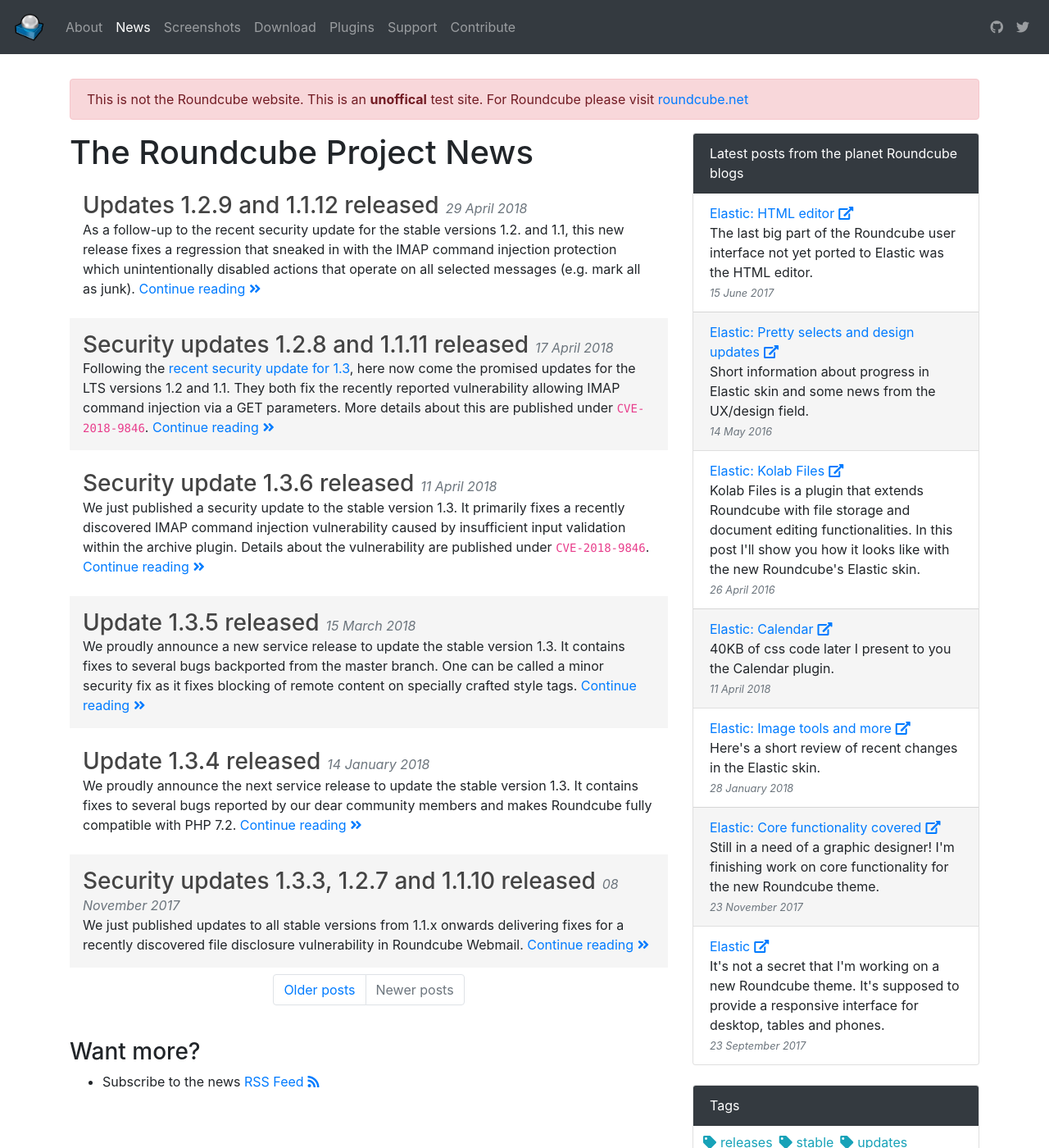
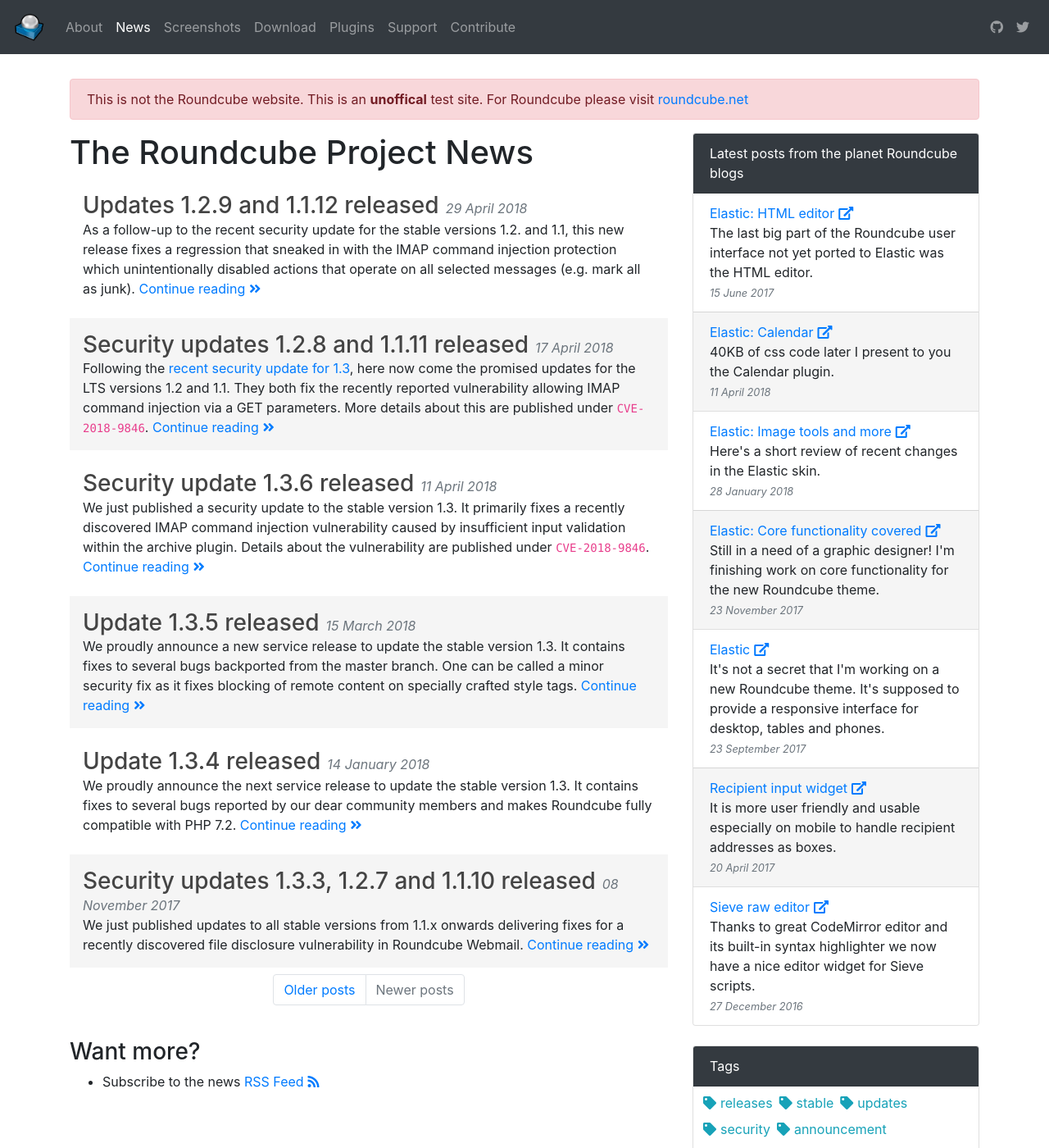
Before and after one commit to roundcube/roundcube.github.com, a Jekyll site: the page built from news/index.html, in a window 1280 px wide and 1400 px high. Shown: the whole window at 82% size. Built offline with Jekyll 4.4.1, drawn with Linux system fonts in a browser that asks for light colours; nearby versions of some CDN libraries; the list of posts is cut into pages by our own code; comment, search, counter and statistics services are not loaded.

Commit message:
sync blog entries with live site

```diff
--- a/_includes/roundcubeinbox.html
+++ b/_includes/roundcubeinbox.html
@@ -2,18 +2,6 @@
     <a href="https://kolabian.wordpress.com/2018/06/15/elastic-html-editor/" class="external-link" target="_blank">Elastic: HTML editor</a><br>
     The last big part of the Roundcube user interface not yet ported to Elastic was the HTML editor.<br>
     <span class="postdate text-muted font-italic small">15 June 2017</span>
-</li>
-
-<li class="list-group-item">
-    <a href="https://kolabian.wordpress.com/2018/05/14/elastic-pretty-selects-and-design-updates/" class="external-link" target="_blank">Elastic: Pretty selects and design updates</a><br>
-    Short information about progress in Elastic skin and some news from the UX/design field.<br>
-    <span class="postdate text-muted font-italic small">14 May 2016</span>
-</li>
-
-<li class="list-group-item">
-    <a href="https://kolabian.wordpress.com/2018/04/26/elastic-kolab-files/" class="external-link" target="_blank">Elastic: Kolab Files</a><br>
-    Kolab Files is a plugin that extends Roundcube with file storage and document editing functionalities. In this post I'll show you how it looks like with the new Roundcube's Elastic skin.<br>
-    <span class="postdate text-muted font-italic small">26 April 2016</span>
 </li>
 
 <li class="list-group-item">
@@ -39,3 +27,15 @@
     It's not a secret that I'm working on a new Roundcube theme. It's supposed to provide a responsive interface for desktop, tables and phones.<br>
     <span class="postdate text-muted font-italic small">23 September 2017</span>
 </li>
+
+<li class="list-group-item">
+    <a href="https://kolabian.wordpress.com/2017/04/20/email-recipient-input-widget/" class="external-link" target="_blank">Recipient input widget</a><br>
+    It is more user friendly and usable especially on mobile to handle recipient addresses as boxes.<br>
+    <span class="postdate text-muted font-italic small">20 April 2017</span>
+</li>
+
+<li class="list-group-item">
+    <a href="https://kolabian.wordpress.com/2016/12/27/sieve-raw-editor/" class="external-link" target="_blank">Sieve raw editor</a><br>
+    Thanks to great CodeMirror editor and its built-in syntax highlighter we now have a nice editor widget for Sieve scripts.<br>
+    <span class="postdate text-muted font-italic small">27 December 2016</span>
+</li>
```
